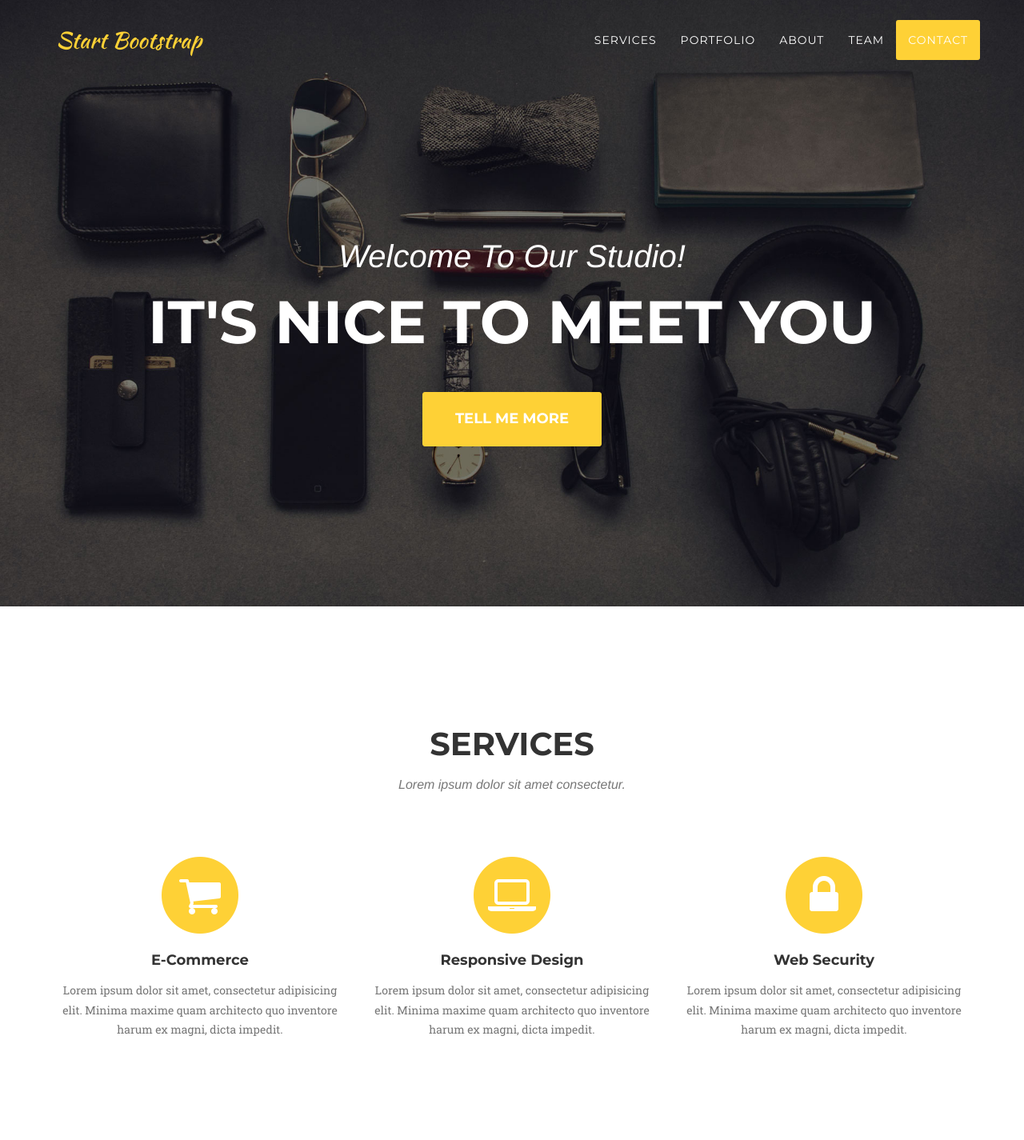
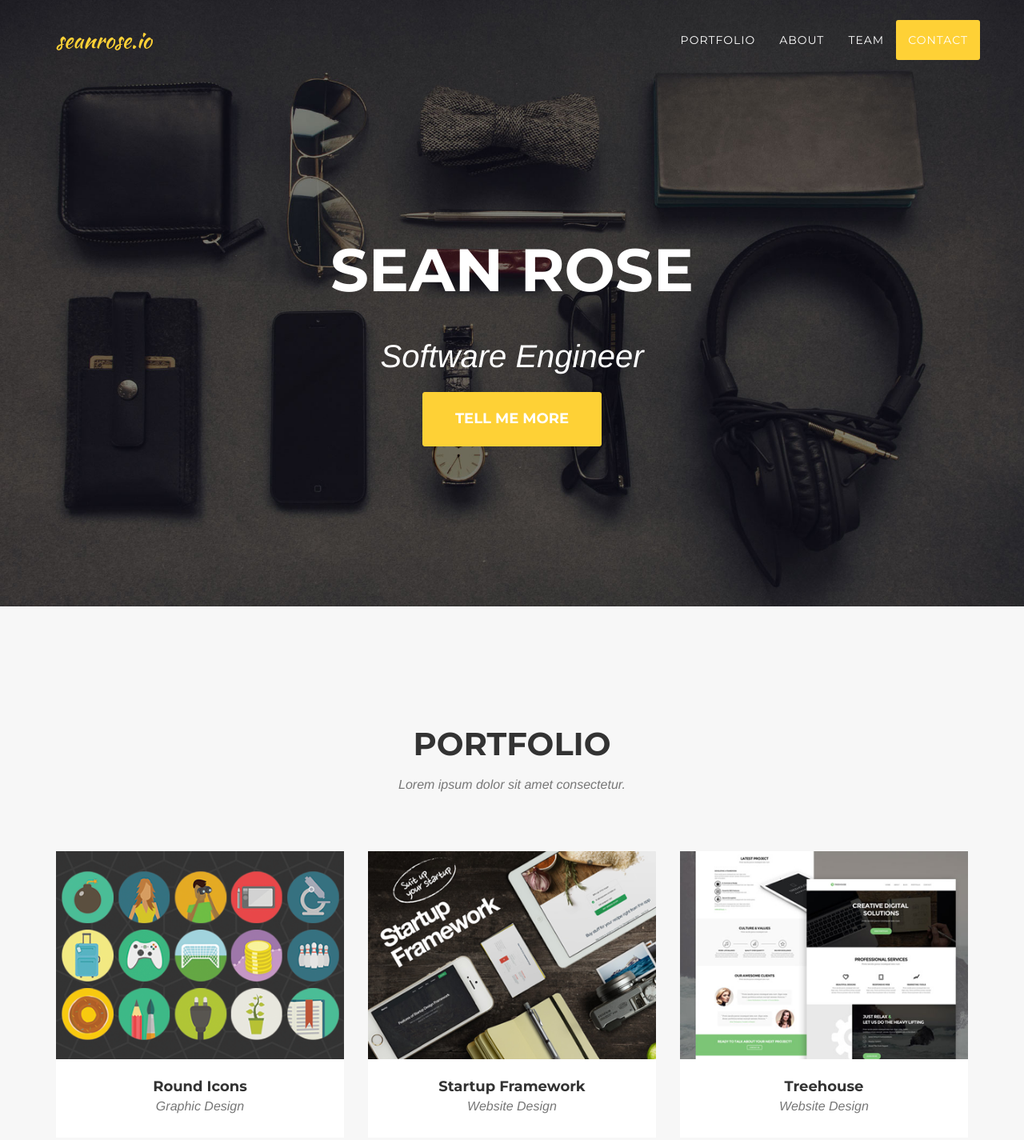
Before and after one commit to sean1rose/personalsite, a plain HTML site: page index.html in a window 1280 px wide. Shown: the top 1425 px of the page at 80% size. Drawn offline with nearby package versions, Linux system fonts and the light colour scheme; a web font is replaced by a local one.

Commit message:
Renamed css file and changed titles and headers

```diff
--- a/index.html
+++ b/index.html
@@ -9,13 +9,13 @@
     <meta name="description" content="">
     <meta name="author" content="">
 
-    <title>Agency - Start Bootstrap Theme</title>
+    <title>seanrose.io</title>
 
     <!-- Bootstrap Core CSS -->
     <link href="css/bootstrap.min.css" rel="stylesheet">
 
     <!-- Custom CSS -->
-    <link href="css/agency.css" rel="stylesheet">
+    <link href="css/personalsite.css" rel="stylesheet">
 
     <!-- Custom Fonts -->
     <link href="font-awesome-4.1.0/css/font-awesome.min.css" rel="stylesheet" type="text/css">
@@ -46,7 +46,7 @@
                     <span class="icon-bar"></span>
                     <span class="icon-bar"></span>
                 </button>
-                <a class="navbar-brand page-scroll" href="#page-top">Start Bootstrap</a>
+                <a class="navbar-brand page-scroll" href="#page-top">seanrose.io</a>
             </div>
 
             <!-- Collect the nav links, forms, and other content for toggling -->
@@ -54,9 +54,6 @@
                 <ul class="nav navbar-nav navbar-right">
                     <li class="hidden">
                         <a href="#page-top"></a>
-                    </li>
-                    <li>
-                        <a class="page-scroll" href="#services">Services</a>
                     </li>
                     <li>
                         <a class="page-scroll" href="#portfolio">Portfolio</a>
@@ -81,50 +78,12 @@
     <header>
         <div class="container">
             <div class="intro-text">
-                <div class="intro-lead-in">Welcome To Our Studio!</div>
-                <div class="intro-heading">It's Nice To Meet You</div>
+                <div class="intro-heading">Sean Rose</div>
+                <div class="intro-lead-in">Software Engineer</div>
                 <a href="#services" class="page-scroll btn btn-xl">Tell Me More</a>
             </div>
         </div>
     </header>
-
-    <!-- Services Section -->
-    <section id="services">
-        <div class="container">
-            <div class="row">
-                <div class="col-lg-12 text-center">
-                    <h2 class="section-heading">Services</h2>
-                    <h3 class="section-subheading text-muted">Lorem ipsum dolor sit amet consectetur.</h3>
-                </div>
-            </div>
-            <div class="row text-center">
-                <div class="col-md-4">
-                    <span class="fa-stack fa-4x">
-                        <i class="fa fa-circle fa-stack-2x text-primary"></i>
-                        <i class="fa fa-shopping-cart fa-stack-1x fa-inverse"></i>
-                    </span>
-                    <h4 class="service-heading">E-Commerce</h4>
-                    <p class="text-muted">Lorem ipsum dolor sit amet, consectetur adipisicing elit. Minima maxime quam architecto quo inventore harum ex magni, dicta impedit.</p>
-                </div>
-                <div class="col-md-4">
-                    <span class="fa-stack fa-4x">
-                        <i class="fa fa-circle fa-stack-2x text-primary"></i>
-                        <i class="fa fa-laptop fa-stack-1x fa-inverse"></i>
-                    </span>
-                    <h4 class="service-heading">Responsive Design</h4>
-                    <p class="text-muted">Lorem ipsum dolor sit amet, consectetur adipisicing elit. Minima maxime quam architecto quo inventore harum ex magni, dicta impedit.</p>
-                </div>
-                <div class="col-md-4">
-                    <span class="fa-stack fa-4x">
-                        <i class="fa fa-circle fa-stack-2x text-primary"></i>
-                        <i class="fa fa-lock fa-stack-1x fa-inverse"></i>
-                    </span>
-                    <h4 class="service-heading">Web Security</h4>
-                    <p class="text-muted">Lorem ipsum dolor sit amet, consectetur adipisicing elit. Minima maxime quam architecto quo inventore harum ex magni, dicta impedit.</p>
-                </div>
-            </div>
-        </div>
-    </section>
 
     <!-- Portfolio Grid Section -->
     <section id="portfolio" class="bg-light-gray">
```
Also changed, not shown: css/personalsite.css (renamed from css/agency.css).
